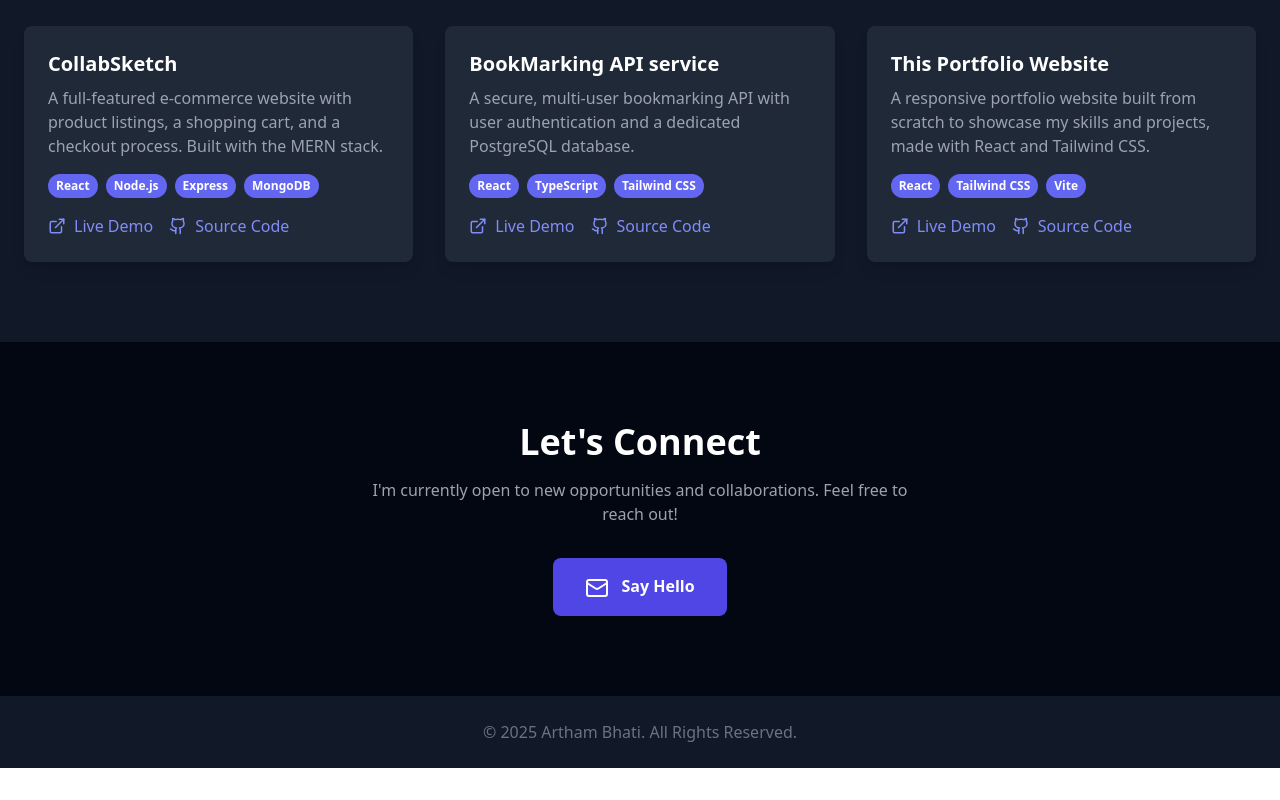
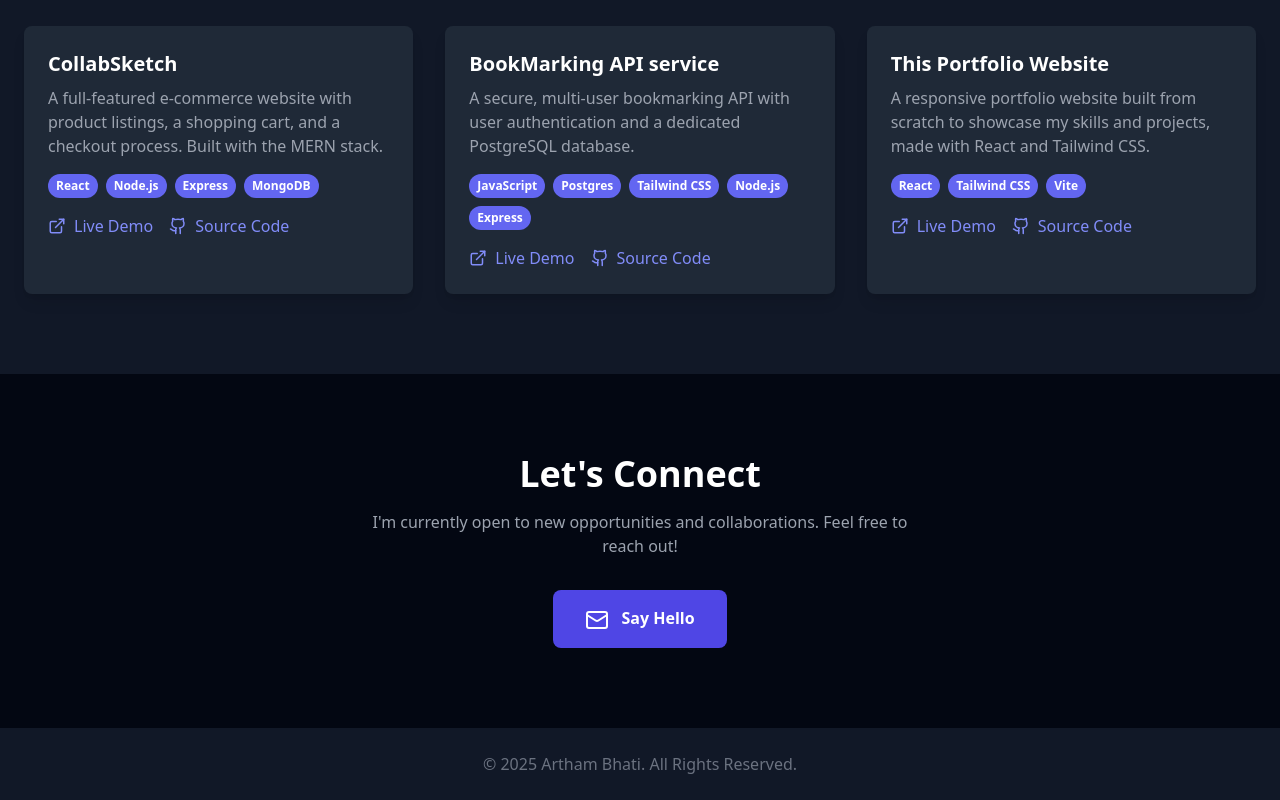
Before and after one commit to Artham001/React-Portfolio, a React (Vite) app: page / in a window 1280 px wide. Shown: the part 1406-2206 px from the top of the page. Before the commit the page ends 2174 px from the top, so only its background shows below. Built offline with nearby package versions, Linux system fonts and the light colour scheme.

Commit message:
modified tech stack

```diff
--- a/src/components/Projects.jsx
+++ b/src/components/Projects.jsx
@@ -14,7 +14,7 @@ function Projects() {
     {
       title: "BookMarking API service",
       description: "A secure, multi-user bookmarking API with user authentication and a dedicated PostgreSQL database.",
-      tags: ["React", "TypeScript", "Tailwind CSS"],
+      tags: ["JavaScript", "Postgres", "Tailwind CSS","Node.js","Express"],
       liveUrl: "https://bookmarking-app.onrender.com",
       repoUrl: "https://github.com/Artham001/Bookmarking-API"
     },
```
